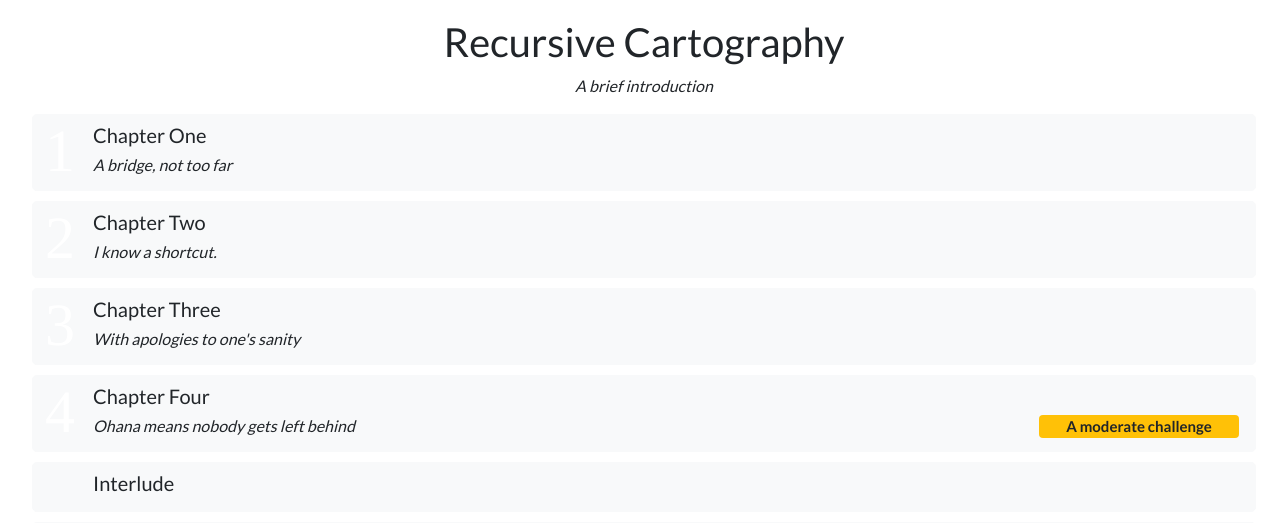
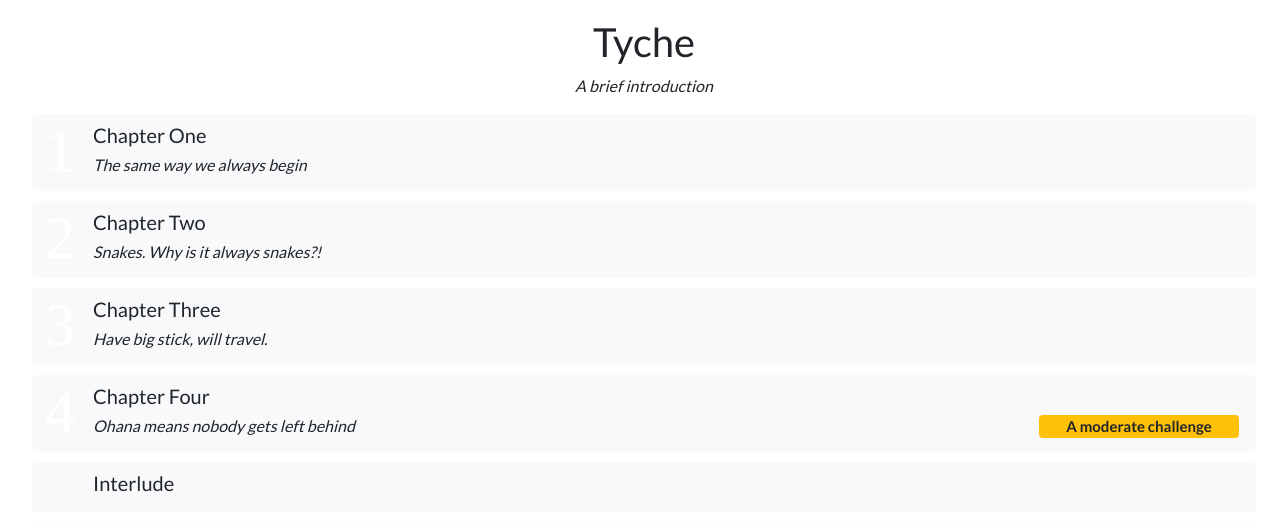
Before and after one commit to aaron-henselin/Gmtk2022-RollOfTheDice, an ASP.NET Core app: page / in a window 1280 px wide. Shown: the top 523 px of the page. Run offline with ASP.NET Core 8, Linux system fonts and the light colour scheme; style sheets or scripts are compiled from the project's sources; some libraries are stand-ins or nearby versions.

Commit message:
Title Updates

```diff
--- a/RollTheDiceGmtk2022/Pages/Index.razor
+++ b/RollTheDiceGmtk2022/Pages/Index.razor
@@ -3,7 +3,7 @@
 
 
 <h1>
-    Recursive Cartography
+    Tyche
 </h1>
 <p style="font-style: italic;">
     A brief introduction
@@ -44,13 +44,13 @@
 <button @onclick="@(() => Navigate(1))" class="btn btn-light btn-lg">
     <h1 class="number">1</h1>
     <h5>Chapter One</h5>
-    <h6>A bridge, not too far</h6>
+    <h6>The same way we always begin</h6>
 </button>
 <button @onclick="@(() => Navigate(2))" class="btn btn-light  btn-lg">
     <h1 class="number">2</h1>
     <h5>Chapter Two</h5>
     <h6>
-        I know a shortcut.
+        Snakes. Why is it always snakes?!
     </h6>
 </button>
 
@@ -58,7 +58,7 @@
     <h1 class="number">3</h1>
     <h5>Chapter Three</h5>
     <h6>
-        With apologies to one's sanity
+        Have big stick, will travel.
     </h6>
 </button>
 
--- a/RollTheDiceGmtk2022/Pages/Scenario1.razor
+++ b/RollTheDiceGmtk2022/Pages/Scenario1.razor
@@ -1,4 +1,9 @@
 @page "/1"
 @using RollTheDiceGmtk2022Logic
 
+<h3>
+    2. Rats. Why is it always rats!
+</h3>
+<small>You know what to do</small>
+
 <ScenarioLayout ScenarioIndex="0"></ScenarioLayout>
--- a/RollTheDiceGmtk2022/Pages/Scenario2.razor
+++ b/RollTheDiceGmtk2022/Pages/Scenario2.razor
@@ -2,8 +2,8 @@
 @using RollTheDiceGmtk2022.Game
 
 <h3>
-    2. I know a shortcut.
+    2. 9 Heads are better than one.
 </h3>
-<small>Reach the banner.</small>
+<small>Win the race!</small>
 
 <ScenarioLayout ScenarioIndex="1"></ScenarioLayout>
```
